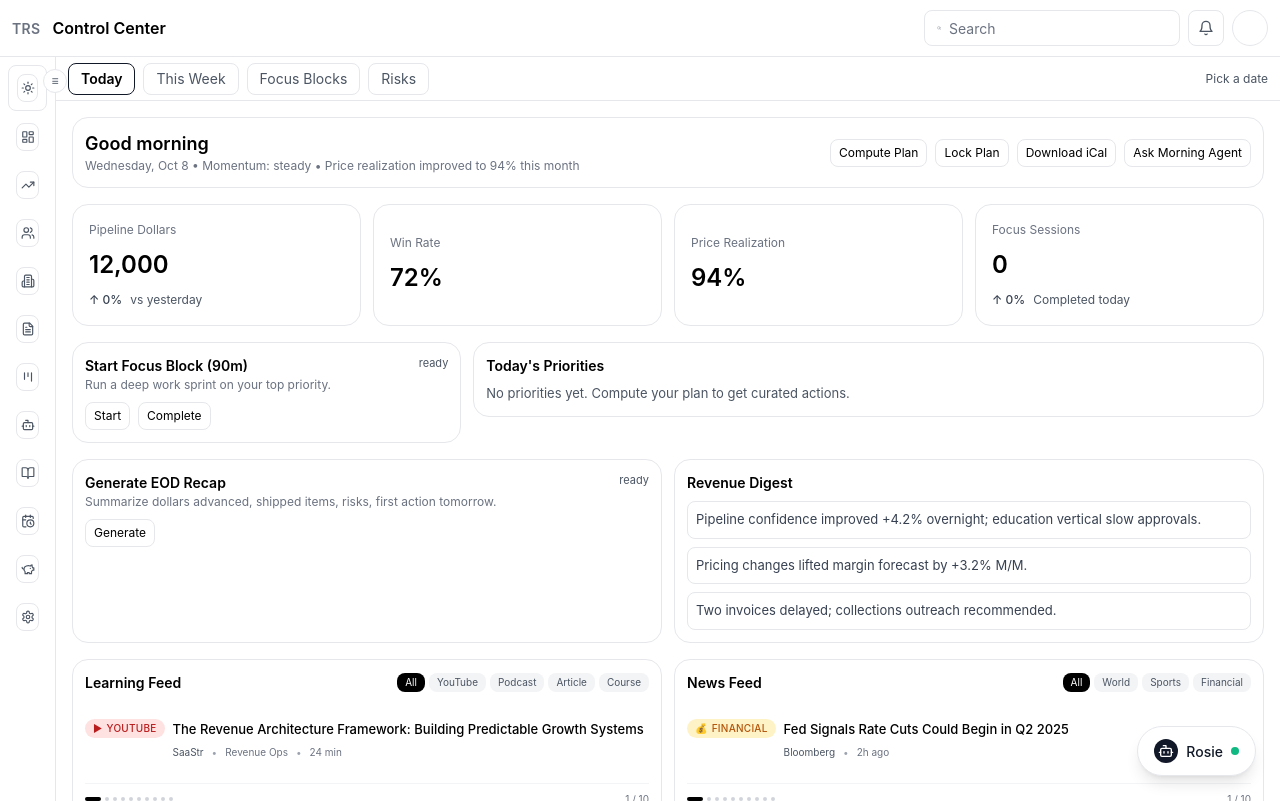
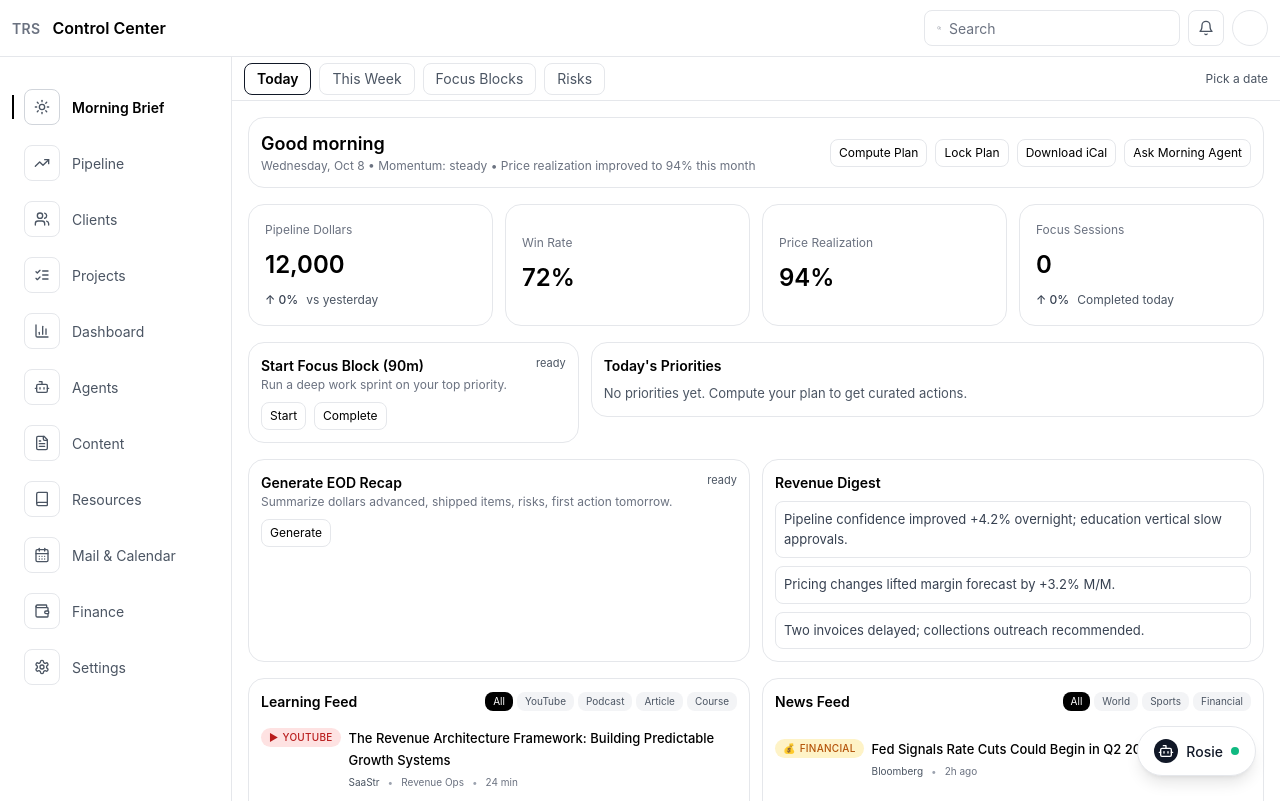
Before and after one commit to jayburgessjr/trsrevos, a Next.js app: page / in a window 1280 px wide. Built offline with nearby package versions, Linux system fonts and the light colour scheme.

Commit message:
refactor: rebuild admin sidebar navigation

```diff
--- a/components/nav/AdminSidebar.tsx
+++ b/components/nav/AdminSidebar.tsx
@@ -1,56 +1,85 @@
 "use client"
 
-import { useState } from "react"
+import type { ComponentType, SVGProps } from "react"
 import Link from "next/link"
 import { usePathname } from "next/navigation"
-import * as Icons from "lucide-react"
-import type { LucideIcon } from "lucide-react"
-import { MAIN_NAV } from "@/lib/navigation"
-import { canSee, Role } from "@/core/flags/flags"
+import {
+  BarChart3,
+  Book,
+  Bot,
+  CalendarDays,
+  FileText,
+  ListChecks,
+  Settings as SettingsIcon,
+  Sun,
+  TrendingUp,
+  Users,
+  Wallet,
+} from "lucide-react"
 
-const DEFAULT_ROLE: Role = "SuperAdmin"
+import { Tooltip, TooltipContent, TooltipProvider, TooltipTrigger } from "@/ui/tooltip"
+
+type NavItem = {
+  label: string
+  href: string
+  icon: ComponentType<SVGProps<SVGSVGElement>>
+}
+
+const NAV_ITEMS: NavItem[] = [
+  { label: "Morning Brief", href: "/", icon: Sun },
+  { label: "Pipeline", href: "/pipeline", icon: TrendingUp },
+  { label: "Clients", href: "/clients", icon: Users },
+  { label: "Projects", href: "/projects", icon: ListChecks },
+  { label: "Dashboard", href: "/dashboard", icon: BarChart3 },
+  { label: "Agents", href: "/agents", icon: Bot },
+  { label: "Content", href: "/content", icon: FileText },
+  { label: "Resources", href: "/resources", icon: Book },
+  { label: "Mail & Calendar", href: "/mail-calendar", icon: CalendarDays },
+  { label: "Finance", href: "/finance", icon: Wallet },
+  { label: "Settings", href: "/settings", icon: SettingsIcon },
+]
 
 export default function AdminSidebar() {
-  const [open, setOpen] = useState(false)
   const pathname = usePathname()
 
   return (
-    <aside
-      className={`relative hidden h-full shrink-0 border-r border-gray-200 bg-white transition-all duration-200 md:flex ${
-        open ? "w-56" : "w-14"
+    <aside className="hidden h-full w-[232px] shrink-0 border-r border-gray-200 bg-white xl:flex">
+      <TooltipProvider delayDuration={0}>
+        <nav className="flex w-full flex-col gap-1 px-3 py-6 text-sm">
+          {NAV_ITEMS.map((item) => {
+            const active = pathname === item.href || pathname.startsWith(`${item.href}/`)
+            const Icon = item.icon
+
+            return (
+              <Tooltip key={item.href} delayDuration={0}>
+                <TooltipTrigger asChild>
+                  <Link
+                    href={item.href}
+                    className={`group relative flex items-center gap-3 rounded-md px-3 py-2 transition-colors hover:bg-gray-50 ${
+                      active ? "font-semibold text-black" : "text-gray-600"
                     }`}
                   >
-      <button
-        type="button"
-        onClick={() => setOpen((value) => !value)}
-        className="absolute top-3 -right-3 z-10 flex h-6 w-6 items-center justify-center rounded-full border border-gray-200 bg-white text-xs text-gray-600 hover:bg-gray-50"
-        aria-label={open ? "Collapse sidebar" : "Expand sidebar"}
-      >
-        ≡
-      </button>
-      <nav className="flex w-full flex-col gap-1 p-2 text-sm">
-        {MAIN_NAV.map((item) => {
-          if (!canSee(DEFAULT_ROLE, item.roles)) return null
-
-          const iconKey = item.icon as keyof typeof Icons
-          const Icon = (Icons[iconKey] as LucideIcon | undefined) ?? Icons.Circle
-          const active = pathname === item.href || pathname.startsWith(`${item.href}/`)
-          return (
-            <Link
-              key={item.href}
-              href={item.href}
-              className={`flex items-center gap-2 rounded-md px-2 py-2 transition-colors ${
-                active ? "border border-gray-200 bg-white text-black" : "text-gray-600 hover:bg-gray-50"
+                    <span
+                      className={`flex h-9 w-9 items-center justify-center rounded-md border border-gray-200 bg-white text-gray-600 transition-colors group-hover:border-gray-300 group-hover:text-black ${
+                        active ? "border-gray-300 text-black" : ""
                       }`}
                     >
-              <span className="inline-flex h-7 w-7 items-center justify-center rounded-md border border-gray-200 text-gray-600">
-                <Icon size={14} />
+                      <Icon className="h-4 w-4" />
                     </span>
-              {open && <span className="text-sm font-medium text-black">{item.label}</span>}
+                    <span className="truncate text-sm">{item.label}</span>
+                    {active && (
+                      <span className="absolute left-0 top-1/2 h-6 -translate-y-1/2 border-l-2 border-black" aria-hidden />
+                    )}
                   </Link>
+                </TooltipTrigger>
+                <TooltipContent side="right" className="ml-2">
+                  {item.label}
+                </TooltipContent>
+              </Tooltip>
             )
           })}
         </nav>
+      </TooltipProvider>
     </aside>
   )
 }
--- /dev/null
+++ b/ui/tooltip.tsx
@@ -0,0 +1,30 @@
+"use client"
+
+import * as React from "react"
+import * as TooltipPrimitive from "@radix-ui/react-tooltip"
+
+import { cn } from "@/lib/utils"
+
+const TooltipProvider = TooltipPrimitive.Provider
+
+const Tooltip = TooltipPrimitive.Root
+
+const TooltipTrigger = TooltipPrimitive.Trigger
+
+const TooltipContent = React.forwardRef<
+  React.ElementRef<typeof TooltipPrimitive.Content>,
+  React.ComponentPropsWithoutRef<typeof TooltipPrimitive.Content>
+>(({ className, sideOffset = 4, ...props }, ref) => (
+  <TooltipPrimitive.Content
+    ref={ref}
+    sideOffset={sideOffset}
+    className={cn(
+      "z-50 overflow-hidden rounded-md border border-gray-200 bg-white px-2 py-1 text-xs text-gray-600 shadow-sm",
+      className,
+    )}
+    {...props}
+  />
+))
+TooltipContent.displayName = TooltipPrimitive.Content.displayName
+
+export { Tooltip, TooltipContent, TooltipProvider, TooltipTrigger }
```
Lines whose indentation alone changed are shown as unchanged.
